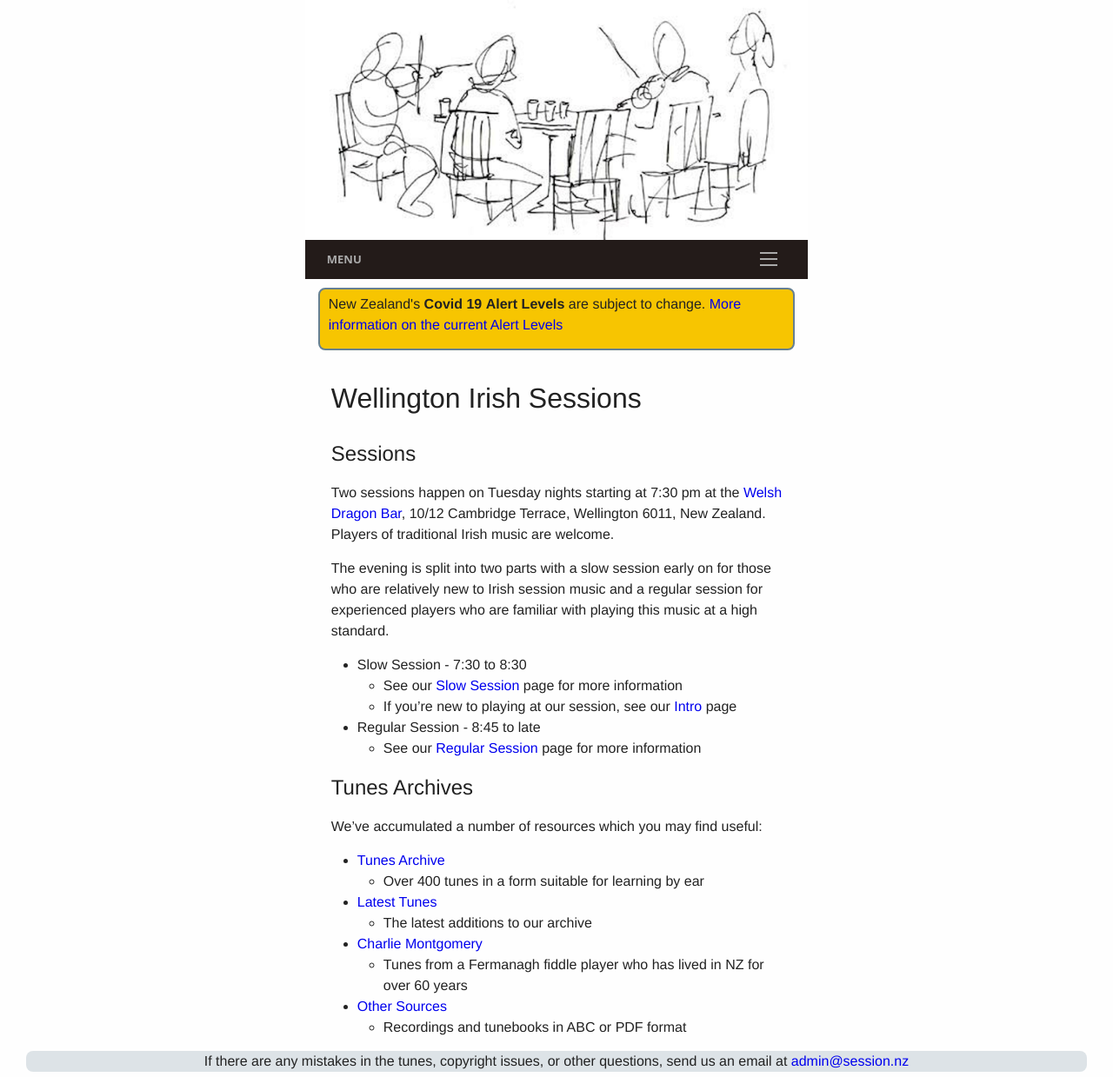
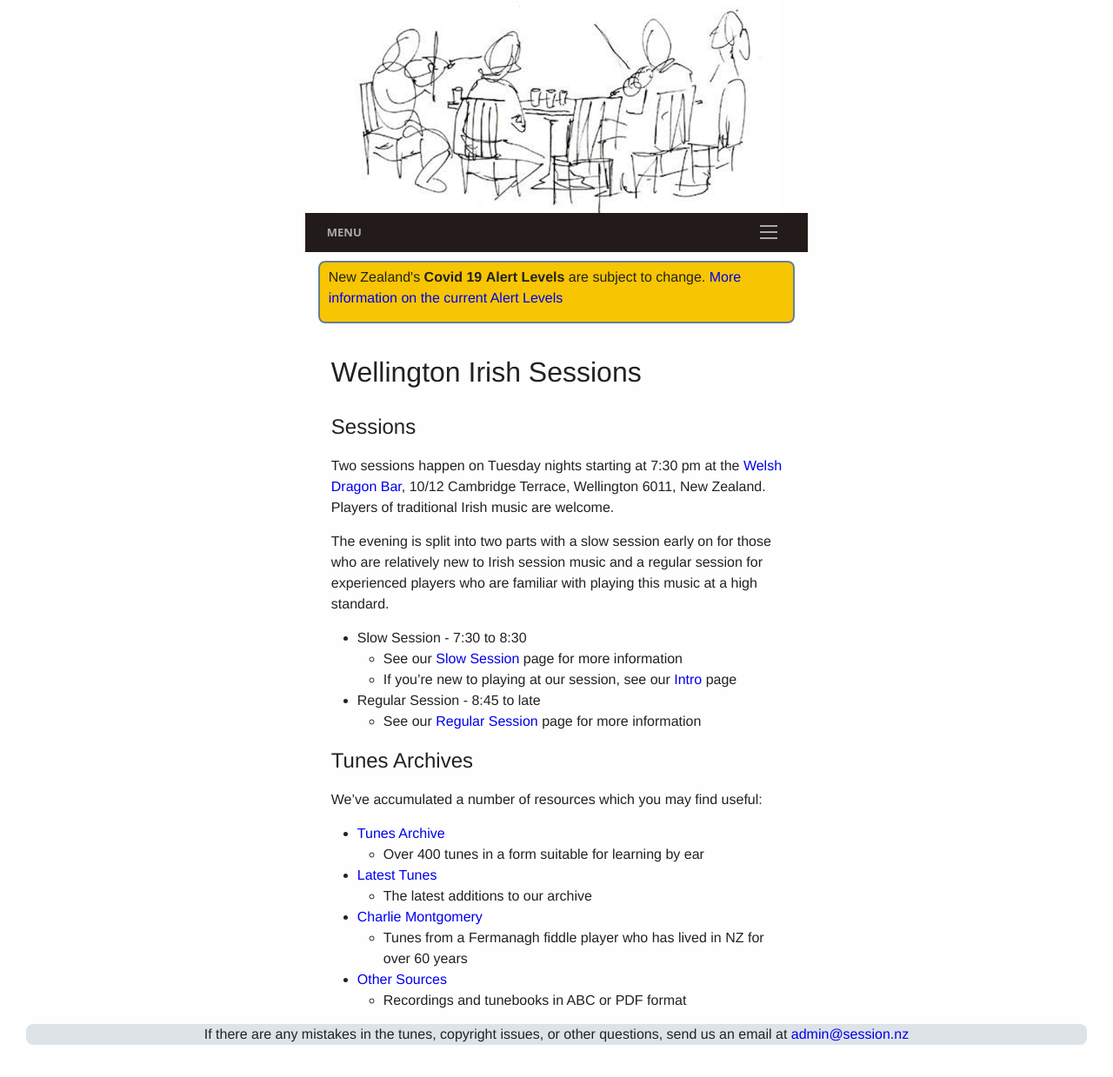
Before and after one commit to slow-session/dev.session.nz, a Jekyll site: the page built from index.md, in a window 1280 px wide. Shown: the whole page at 87% size. Built offline with Jekyll 4.4.1, drawn with Linux system fonts in a browser that asks for light colours; after the commit the page ends 1208 px from its top, so only the background shows below that.

Commit message:
modified:   _includes/header.html 	renamed:    _sass/_audioplayer.scss -> _sass/_wlg-session.scss 	modified:   css/main.scss

```diff
--- a/_includes/header.html
+++ b/_includes/header.html
@@ -1,11 +1,11 @@
 {% if page.header%}
   <header>
-      <a href="{{ site.github.url }}/"><img src="{{ site.github.url }}/{{ page.header_xl }}" sizes="100vw" srcset="{{ site.github.url }}/{{ page.header_sm }} 200w, {{ site.github.url }}/{{ page.header_med }} 641w, {{ site.github.url }}/{{ page.header_large }} 1025w, {{ site.github.url }}/{{ page.header_xl }} 1441w" alt="{{ site.name }} banner image" title="{{ site.name }} banner image" class="center"></a>
+      <a href="{{ site.github.url }}/"><img class="header-image" src="{{ site.github.url }}/{{ page.header_xl }}" sizes="100vw" srcset="{{ site.github.url }}/{{ page.header_sm }} 200w, {{ site.github.url }}/{{ page.header_med }} 641w, {{ site.github.url }}/{{ page.header_large }} 1025w, {{ site.github.url }}/{{ page.header_xl }} 1441w" alt="{{ site.name }} banner image" title="{{ site.name }} banner image" class="center"></a>
   </header>
 
   {% elsif site.header %}
     <header>
-      <a href="{{ site.github.url }}/"><img src="{{ site.github.url }}/{{ site.header_xl }}" sizes="100vw" srcset="{{ site.github.url }}/{{ site.header_sm }} 200w, {{ site.github.url }}/{{ site.header_med }} 641w, {{ site.github.url }}/{{ site.header_large }} 1025w, {{ site.github.url }}/{{ site.header_xl }} 1441w" alt="{{ site.name }} banner image" title="{{ site.name }} banner image" class="center"></a>
+      <a href="{{ site.github.url }}/"><img class="header-image" src="{{ site.github.url }}/{{ site.header_xl }}" sizes="100vw" srcset="{{ site.github.url }}/{{ site.header_sm }} 200w, {{ site.github.url }}/{{ site.header_med }} 641w, {{ site.github.url }}/{{ site.header_large }} 1025w, {{ site.github.url }}/{{ site.header_xl }} 1441w" alt="{{ site.name }} banner image" title="{{ site.name }} banner image" class="center"></a>
     </header>
 
   {% else %}
--- a/_sass/_audioplayer.scss
+++ b/_sass/_wlg-session.scss
@@ -1,3 +1,9 @@
+// Pad the header image in from the sides
+.header-image {
+    padding-left: 2rem;
+    padding-right: 2rem
+}
+
 // START: controls for audio and ABC players
 .audioParentOuter {
     display: inline-flex;
--- a/css/main.scss
+++ b/css/main.scss
@@ -24,6 +24,6 @@
 @import "foundation/foundation";
 
 // Misc.
-@import "audioplayer";
+@import "wlg-session";
 @import "modal";
 @import "noUi";
```
